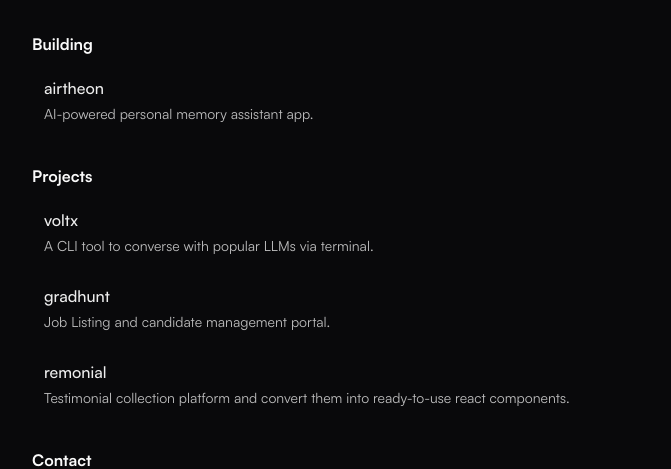
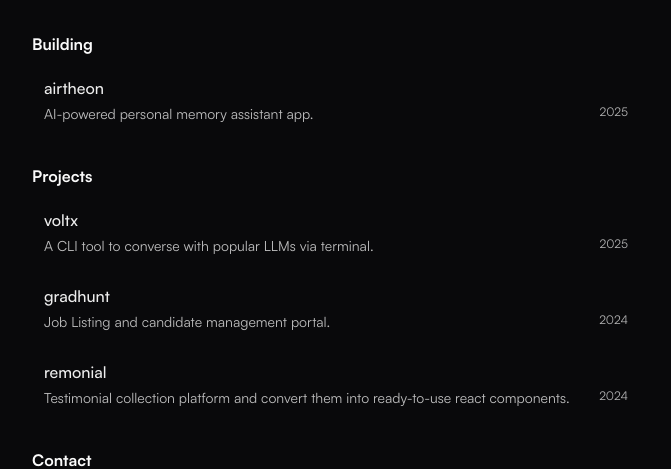
Before and after one commit to raodevendrasingh/site, a Next.js app: page / in a window 1280 px wide. Shown: the part 192-661 px from the top of the page, without its empty margins (304-975 px from the left). Built offline with nearby package versions, Linux system fonts and the light colour scheme.

Commit message:
fix: update project card

```diff
--- a/src/components/project-card.tsx
+++ b/src/components/project-card.tsx
@@ -8,6 +8,7 @@ interface Project {
     description: string;
     link: string;
     tag?: string;
+    year?: string;
 }
 
 interface ProjectCardProps {
@@ -15,10 +16,29 @@ interface ProjectCardProps {
 }
 
 export const ProjectCard: FC<ProjectCardProps> = ({ project }) => {
-    const { id, title, description, link } = project;
+    const { id, title, description, link, year } = project;
 
     return (
-        <div key={id} className="group px-3 py-2 hover:bg-accent/40">
+        <div key={id} className="group relative px-3 py-2 hover:bg-accent/40">
+            {/* Corner highlights */}
+            <div className="absolute -z-10 inset-0 opacity-0 group-hover:opacity-100 transition-[opacity] duration-75 group-hover:duration-200">
+                {/* Top left corner */}
+                <div className="absolute top-0 left-0 w-3 h-[1px] bg-primary/30" />
+                <div className="absolute top-0 left-0 w-[1px] h-3 bg-primary/30" />
+
+                {/* Top right corner */}
+                <div className="absolute top-0 right-0 w-3 h-[1px] bg-primary/30" />
+                <div className="absolute top-0 right-0 w-[1px] h-3 bg-primary/30" />
+
+                {/* Bottom left corner */}
+                <div className="absolute bottom-0 left-0 w-3 h-[1px] bg-primary/30" />
+                <div className="absolute bottom-0 left-0 w-[1px] h-3 bg-primary/30" />
+
+                {/* Bottom right corner */}
+                <div className="absolute bottom-0 right-0 w-3 h-[1px] bg-primary/30" />
+                <div className="absolute bottom-0 right-0 w-[1px] h-3 bg-primary/30" />
+            </div>
+
             <Link
                 href={link}
                 target="_blank"
@@ -30,11 +50,17 @@ export const ProjectCard: FC<ProjectCardProps> = ({ project }) => {
                         {description}
                     </span>
                 </div>
-
-                <ArrowUpRight
-                    size={16}
-                    className="hidden group-hover:block text-accent-foreground/75"
-                />
+                <div className="relative flex flex-col items-center gap-2 justify-between pl-4">
+                    <ArrowUpRight
+                        size={16}
+                        className="opacity-0 group-hover:opacity-100 transition-opacity duration-200 text-primary/75"
+                    />
+                    {year && (
+                        <span className="text-xs text-primary/70 transition-colors duration-200 group-hover:text-primary/90">
+                            {year}
+                        </span>
+                    )}
+                </div>
             </Link>
         </div>
     );
--- a/src/data/building.ts
+++ b/src/data/building.ts
@@ -4,5 +4,6 @@ export const building = [
         title: "airtheon",
         description: "AI-powered personal memory assistant app.",
         link: "https://github.com/airtheonlabs",
+        year: "2025",
     },
 ];
--- a/src/data/projects.ts
+++ b/src/data/projects.ts
@@ -5,6 +5,7 @@ export const projects = [
         description: "A CLI tool to converse with popular LLMs via terminal.",
         link: "https://github.com/raodevendrasingh/voltx",
         show: true,
+        year: "2025",
     },
     {
         id: 2,
@@ -12,6 +13,7 @@ export const projects = [
         description: "RAG based chat application.",
         link: "https://github.com/raodevendrasingh/intelliseek",
         show: false,
+        year: "2025",
     },
     {
         id: 3,
@@ -19,6 +21,7 @@ export const projects = [
         description: "Job Listing and candidate management portal.",
         link: "https://github.com/raodevendrasingh/gradhunt",
         show: true,
+        year: "2024",
     },
     {
         id: 4,
@@ -27,5 +30,6 @@ export const projects = [
             "Testimonial collection platform and convert them into ready-to-use react components.",
         link: "https://github.com/raodevendrasingh/remonial",
         show: true,
+        year: "2024",
     },
 ];
```
